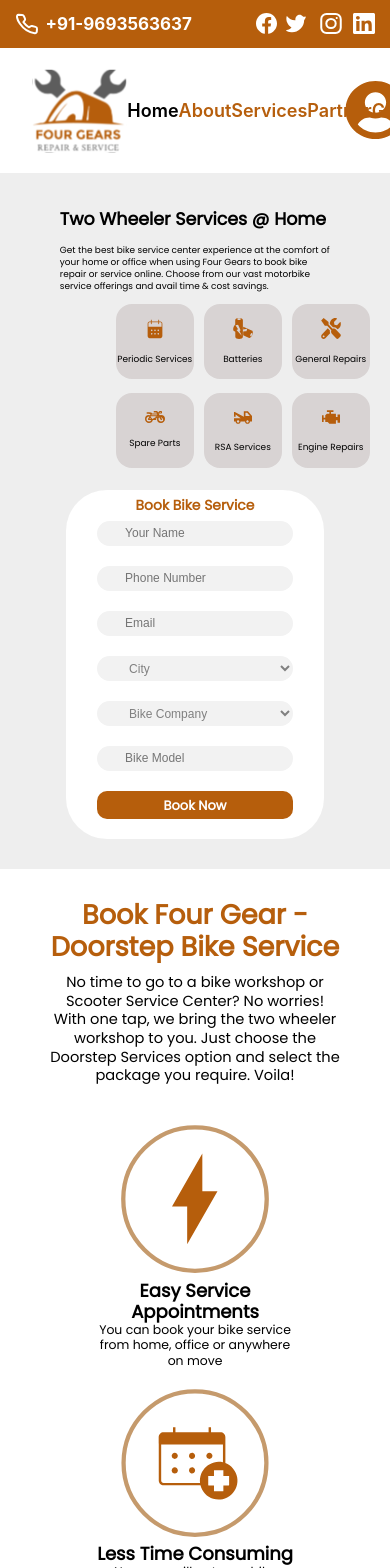
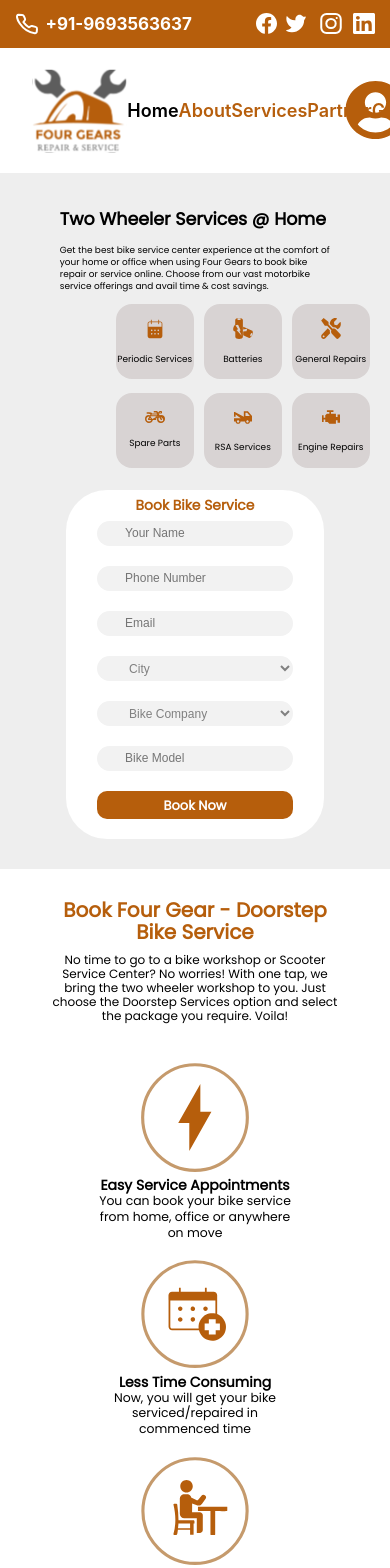
Before and after one commit to anshulkumarx7/FourGear-MotorBikeService-FrontEnd, a React (Vite) app: page / in a window 390 px wide. Shown: the top 1568 px of the page. Built offline with nearby package versions, Linux system fonts and the light colour scheme.

Commit message:
fix changes

```diff
--- a/src/Styles/Features.css
+++ b/src/Styles/Features.css
@@ -97,26 +97,26 @@
     width:29.2rem;
   }
   .fourGearFeatureContent h2{
-    font-size: 2.7rem;
-    line-height: 3.2rem;
+    font-size: 2.0rem;
+    line-height: 2.2rem;
     padding-bottom: 1rem;
   }
   .fourGearFeatureContent p{
-    font-size: 1.461rem;
-    line-height: 1.863rem;
+    font-size: 1.2rem;
+    line-height: 1.4rem;
   }
   .fourGearFeatureIconBox{
     width:20rem;
     padding-bottom: 2rem;
   }
   .fourGearFeatureIconBox img{
-    max-width:14.839rem;
+    max-width:10.839rem;
     /* height:23.14rem; */
 
   }
   .fourGearFeatureIconBox h3{
-    font-size: 1.8rem;
-    line-height: 2.1rem;
+    font-size: 1.4rem;
+    line-height: 1.5rem;
   }
   .fourGearFeatureIconBox h5{
     font-size: 1.244rem;
```
